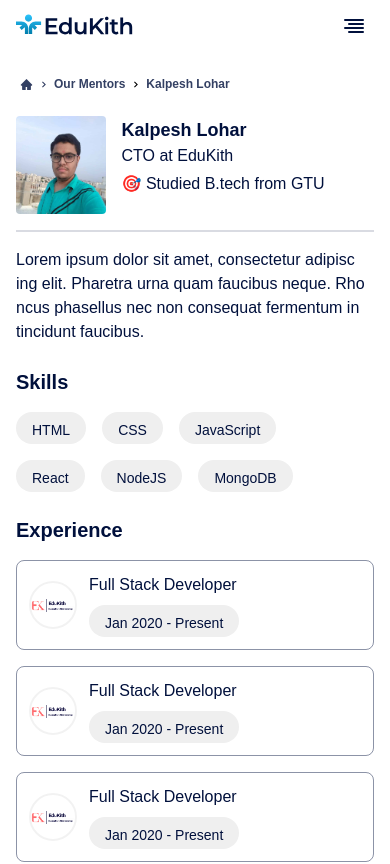
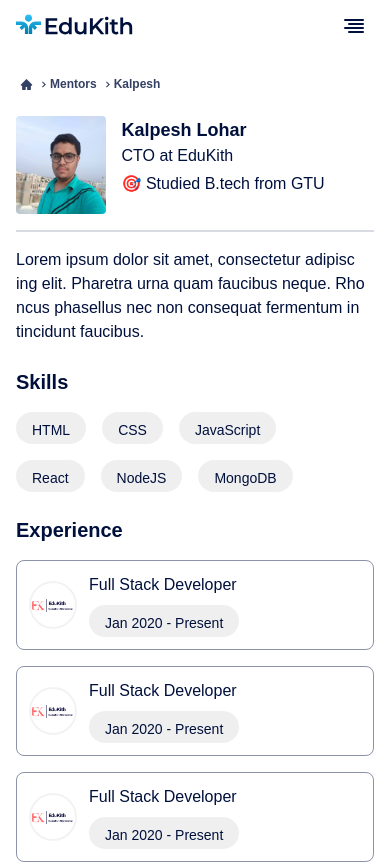
Before and after one commit to asif2508/silver-goggles, a React (Create React App) app: page /mentors/1 in a window 390 px wide. Shown: the top 864 px of the page. Built offline with nearby package versions, Linux system fonts and the light colour scheme.

Commit message:
Created bread crumb component

```diff
--- /dev/null
+++ b/src/components/Component/Breadcrumb.js
@@ -0,0 +1,40 @@
+import React from "react";
+import { AiFillHome } from "react-icons/ai";
+import { BiChevronRight } from "react-icons/bi";
+import Colors from "../../utils/Colors";
+
+const Breadcrumb = ({ navigations }) => {
+  console.log(navigations);
+  return (
+    <div className="breadcrumb mt-6 lg:mt-9">
+      <div className="flex space-x-1 items-center">
+        <AiFillHome
+          size={16}
+          color={Colors.textBlack}
+          className="hidden lg:block"
+        />
+        <AiFillHome size={13} color={Colors.textBlack} className="lg:hidden" />
+
+        {navigations.map((data, index) => (
+          <div className="flex justify-center items-center">
+            <BiChevronRight
+              size={18}
+              color={Colors.textBlack}
+              className="hidden lg:block"
+            />
+            <BiChevronRight
+              size={13}
+              color={Colors.textBlack}
+              className="lg:hidden"
+            />
+            <p className="text-xs text-textBlack font-primayfont font-semibold items-center lg:text-base">
+              {data}
+            </p>
+          </div>
+        ))}
+      </div>
+    </div>
+  );
+};
+
+export default Breadcrumb;
--- a/src/components/Pages/Mentors/DedicateMentor.js
+++ b/src/components/Pages/Mentors/DedicateMentor.js
@@ -15,6 +15,7 @@
 import Packages from "../../Component/DedicateMentor/Packages";
 import SimilarMentorBox from "../../Component/DedicateMentor/SimilarMentorBox";
 import Review from "../../Component/DedicateMentor/Review";
+import Breadcrumb from "../../Component/Breadcrumb";
 
 const DedicateMentor = () => {
   const { name } = useParams();
@@ -139,46 +140,7 @@
       <div className="maincontainer px-4 md:px-24">
         <div className="flex lg:flex-row flex-col justify-evenly">
           <div className="lg:w-3/5">
-            <div className="breadcrumb mt-6 lg:mt-9">
-              <div className="flex space-x-1 items-center">
-                <AiFillHome
-                  size={16}
-                  color={Colors.textBlack}
-                  className="hidden lg:block"
-                />
-                <BiChevronRight
-                  size={18}
-                  color={Colors.textBlack}
-                  className="hidden lg:block"
-                />
-                <AiFillHome
-                  size={13}
-                  color={Colors.textBlack}
-                  className="lg:hidden"
-                />
-                <BiChevronRight
-                  size={13}
-                  color={Colors.textBlack}
-                  className="lg:hidden"
-                />
-                <p className="text-xs text-textBlack font-primayfont font-semibold items-center lg:text-base">
-                  Our Mentors
-                </p>
-                <BiChevronRight
-                  size={13}
-                  color={Colors.black}
-                  className="lg:hidden block"
-                />
-                <BiChevronRight
-                  size={18}
-                  color={Colors.black}
-                  className="hidden lg:block"
-                />
-                <p className="text-xs text-textBlack font-primayfont font-semibold items-center lg:text-base">
-                  Kalpesh Lohar
-                </p>
-              </div>
-            </div>
+            <Breadcrumb navigations={["Mentors", "Kalpesh"]} />
             <div className="userInro mt-6 lg:mt-12 w-full">
               <div className="upperpart flex justify-between">
                 <img
--- a/src/components/Pages/Mentors/Mentors.js
+++ b/src/components/Pages/Mentors/Mentors.js
@@ -21,10 +21,10 @@
   const usersPerPage = 20;
   const pagesVisited = pageNumber * usersPerPage;
 
-  useEffect(() => {
-    dispatch(getMentors());
-    setPageCount(Math.ceil(mentors.length / usersPerPage));
-  }, [dispatch, navigate]);
+  // useEffect(() => {
+  //   dispatch(getMentors());
+  //   setPageCount(Math.ceil(mentors.length / usersPerPage));
+  // }, [dispatch, navigate]);
 
   useEffect(() => {
     window.scrollTo(0, 0);
```
